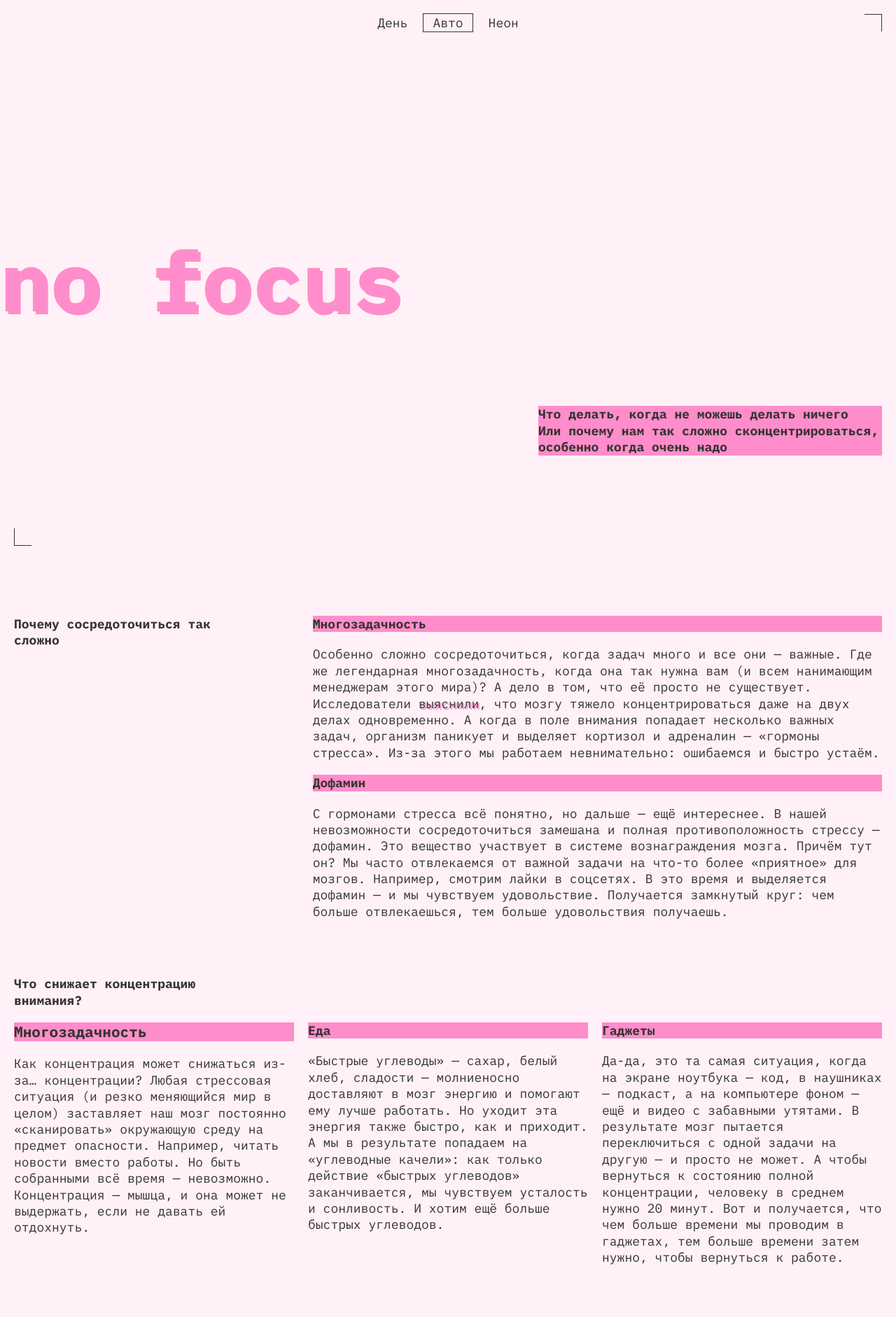
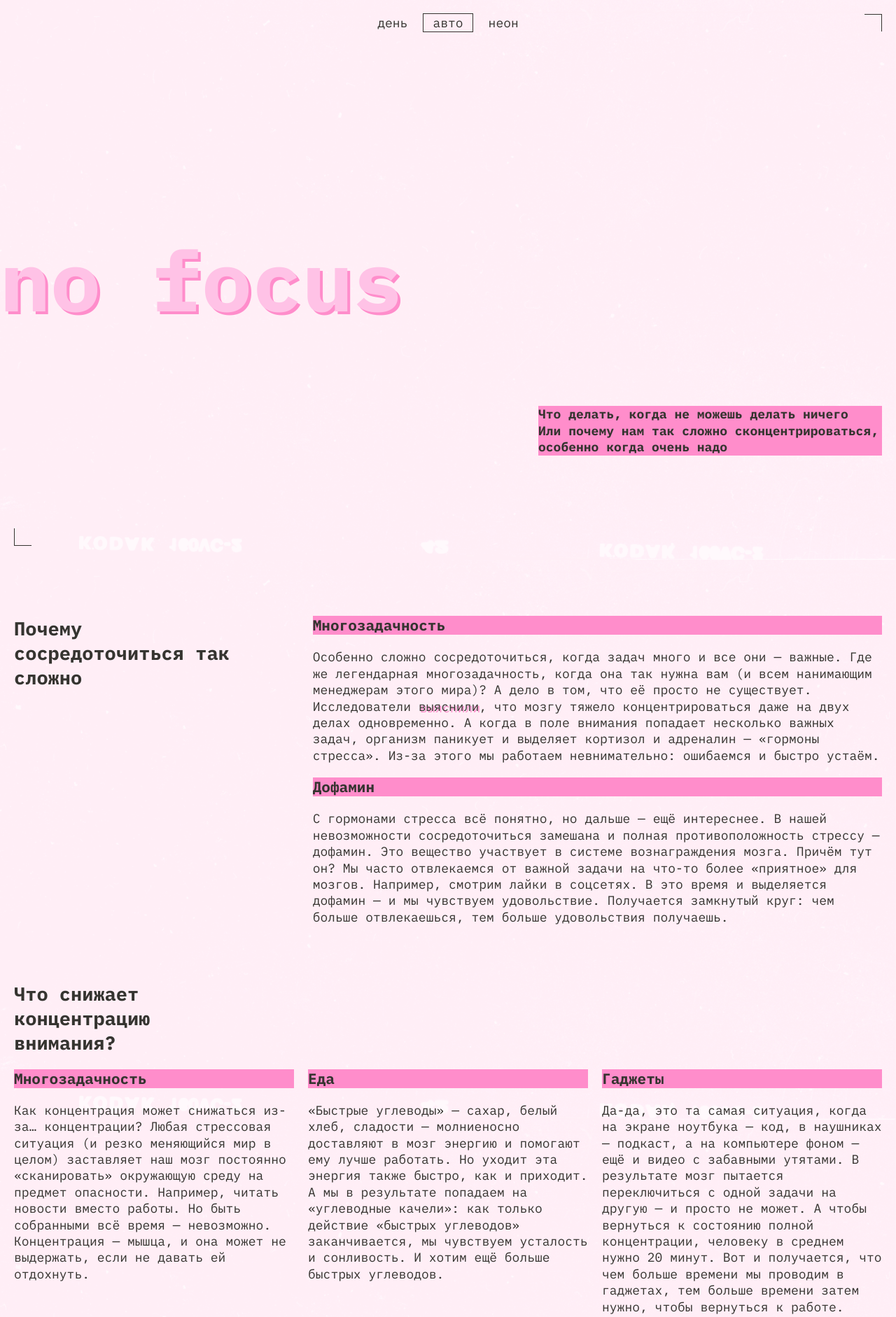
Before and after one commit to VoLudmila/slozhno-sosredotochitsya-fd, a website: page index.html in a window 1280 px wide. Shown: the top 1882 px of the page at 70% size. Drawn offline with Linux system fonts and the light colour scheme.

Commit message:
+edited articles and variables

```diff
--- a/index.html
+++ b/index.html
@@ -58,24 +58,25 @@
     </header>
     <main class="main">
       <section class="content-section content-reasons">
-        <h4 class="section__title">Почему сосредоточиться так сложно</h4>
+        <h2 class="section__title">Почему сосредоточиться так сложно</h2>
         <div class="article-list">
           <article class="section__article">
-            <h4 class="article__title title-decor">Многозадачность</h4>
+            <h3 class="article__title title-decor">Многозадачность</h3>
             <p class="article__text">
               Особенно сложно сосредоточиться, когда задач много и все они —
               важные. Где же легендарная многозадачность, когда она так нужна
               вам (и всем нанимающим менеджерам этого мира)? А дело в том, что
               её просто не существует. Исследователи
-              <a class="article__link" href="#">выяснили</a>, что мозгу тяжело
-              концентрироваться даже на двух делах одновременно. А когда в поле
-              внимания попадает несколько важных задач, организм паникует и
-              выделяет кортизол и адреналин — «гормоны стресса». Из-за этого мы
-              работаем невнимательно: ошибаемся и быстро устаём.
+              <a class="article__link" target="_blank" href="#">выяснили</a>,
+              что мозгу тяжело концентрироваться даже на двух делах
+              одновременно. А когда в поле внимания попадает несколько важных
+              задач, организм паникует и выделяет кортизол и адреналин —
+              «гормоны стресса». Из-за этого мы работаем невнимательно:
+              ошибаемся и быстро устаём.
             </p>
           </article>
           <article class="section__article">
-            <h4 class="article__title title-decor">Дофамин</h4>
+            <h3 class="article__title title-decor">Дофамин</h3>
             <p class="article__text">
               С гормонами стресса всё понятно, но дальше — ещё интереснее. В
               нашей невозможности сосредоточиться замешана и полная
@@ -90,7 +91,7 @@
         </div>
       </section>
       <section class="content-section content-whats">
-        <h4 class="section__title">Что снижает концентрацию внимания?</h4>
+        <h2 class="section__title">Что снижает концентрацию внимания?</h2>
         <div class="article-list">
           <article class="section__article">
             <h3 class="article__title title-decor">Многозадачность</h3>
@@ -104,7 +105,7 @@
             </p>
           </article>
           <article class="section__article">
-            <h4 class="article__title title-decor">Еда</h4>
+            <h3 class="article__title title-decor">Еда</h3>
             <p class="article__text">
               «Быстрые углеводы» — сахар, белый хлеб, сладости — молниеносно
               доставляют в мозг энергию и помогают ему лучше работать. Но уходит
@@ -115,7 +116,7 @@
             </p>
           </article>
           <article class="section__article">
-            <h4 class="article__title title-decor">Гаджеты</h4>
+            <h3 class="article__title title-decor">Гаджеты</h3>
             <p class="article__text">
               Да-да, это та самая ситуация, когда на экране ноутбука — код, в
               наушниках — подкаст, а на компьютере фоном — ещё и видео с
@@ -129,14 +130,14 @@
         </div>
       </section>
       <section class="content-section content-hows">
-        <h4 class="section__title">
+        <h2 class="section__title">
           Как концентрироваться лучше, чем золотая рыбка (то есть дольше трёх
           секунд)
-        </h4>
+        </h2>
         <div class="article-list">
-          <h4 class="article__title title-decor">
+          <h3 class="article__title title-decor">
             5 простых (на самом деле не очень) советов
-          </h4>
+          </h3>
           <article class="section__article">
             <h4 class="article__subtitle title-decor">
               Представьте небо и облака
@@ -165,11 +166,11 @@
             <h4 class="article__subtitle title-decor">Прогуляйтесь</h4>
             <p class="article__text">
               Или даже пробегитесь. Лучше найти парк или лес: один эксперимент
-              <a href="#" class="article__link">показал</a>, что созерцание
-              природы повышает концентрацию, в то время как после просмотра
-              городских пейзажей она наоборот понижается. Можно совместить
-              прогулку с физическими упражнениями или бегом — так в мозг
-              поступит ещё больше кислорода и он будет лучше работать. Но и
+              <a href="#" class="article__link" target="_blank">показал</a>, что
+              созерцание природы повышает концентрацию, в то время как после
+              просмотра городских пейзажей она наоборот понижается. Можно
+              совместить прогулку с физическими упражнениями или бегом — так в
+              мозг поступит ещё больше кислорода и он будет лучше работать. Но и
               простая двадцатиминутная прогулка — тоже отличный вариант.
             </p>
           </article>
@@ -194,7 +195,7 @@
         </div>
       </section>
       <section class="content-section">
-        <h4 class="article__title title-decor">А можно в картинках?</h4>
+        <h3 class="article__title title-decor">А можно в картинках?</h3>
         <ul class="gallery-list">
           <li class="gallery-item">
             <img
--- a/styles/dark.css
+++ b/styles/dark.css
@@ -5,7 +5,7 @@
 */
 
 :root.theme-dark {
-  --bg-img: './../images/cover-image-dark.png';
+  --bg-img: url(./../images/cover-image-dark.png);
   --bg-color: #000028;
   --title-color: #db00ff;
   --caption-with-bg-color: #000028;
@@ -13,18 +13,5 @@
   --accent-color: #ff0070;
   --text-color: #f1b2ce;
   --transparent-accent-color: rgb(255 0 112 / 0.4);
+  --rec-display: block;
 }
-
-@media (prefers-color-scheme: dark) {
-
-  :root {
-    --bg-img: './../images/cover-image-dark.png';
-    --bg-color: #000028;
-    --title-color: #db00ff;
-    --caption-with-bg-color: #000028;
-    --caption-without-bg-color: #ff0070;
-    --accent-color: #ff0070;
-    --text-color: #f1b2ce;
-    --transparent-accent-color: rgb(255 0 112 / 0.4);
-  }
-}
--- a/styles/light.css
+++ b/styles/light.css
@@ -5,7 +5,7 @@
 */
 
 :root.theme-light {
-  --bg-img: './../images/cover-image-light.png';
+  --bg-img: url(./../images/cover-image-light.png);
   --bg-color: #fff1f7;
   --title-color: #ffc2e6;
   --caption-with-bg-color: #353430;
@@ -13,26 +13,20 @@
   --accent-color: #ff8dcb;
   --text-color: #353430;
   --transparent-accent-color: rgb(50 49 45 / 0.4);
-}
-
-.theme-light .header__decor-rec {
-  display: none;
+  --rec-display: none;
 }
 
 @media (prefers-color-scheme: light) {
 
   :root {
-    --bg-img: './../images/cover-image-light.png';
+    --bg-img: url(./../images/cover-image-light.png);
     --bg-color: #fff1f7;
-    --title-color: #ff8dcb;
+    --title-color: #ffc2e6;
     --caption-with-bg-color: #353430;
     --caption-without-bg-color: #353430;
     --accent-color: #ff8dcb;
     --text-color: #353430;
     --transparent-accent-color: rgb(50 49 45 / 0.4);
-  }
-
-  .header__decor-rec {
-    display: none;
+    --rec-display: none;
   }
 }
--- a/styles/style.css
+++ b/styles/style.css
@@ -3,11 +3,11 @@
 .page {
   display: grid;
   gap: var(--section-gap);
-  font-family: var(--main-font), sans-serif;
+  font-family: var(--main-font), monospace;
   font-size: 18px;
   line-height: 1.3;
   background-color: var(--bg-color, #000028);
-  background-image: var(--bg-img, './../images/cover-image.png');
+  background-image: var(--bg-img, url(./../images/cover-image.png));
   background-position: center;
   background-size: cover;
   background-attachment: fixed;
@@ -58,8 +58,9 @@
 
 .header__decor-rec {
   position: absolute;
-  top: 0;
-  right: 10px;
+  top: var(--page-padding);
+  right: calc(var(--page-padding) + 10px);
+  display: var(--rec-display);
   color: var(--accent-color);
 }
 
@@ -93,6 +94,7 @@
   border: 1px solid transparent;
   padding: 0 12px;
   color: var(--caption-without-bg-color);
+  text-transform: lowercase;
   background-color: inherit;
   cursor: pointer;
 }
@@ -123,14 +125,13 @@
 
 .header__text {
   justify-self: flex-end;
-  min-width: 355px;
-  max-width: 491px;
   padding-inline-end: 2em;
   color: var(--caption-with-bg-color);
   font-weight: bold;
   font-size: 18px;
-  line-height: 23.4px;
   background-color: var(--accent-color);
+  max-inline-size: 355px;
+  max-block-size: 491px;
 }
 
 /* Main */
--- a/styles/variables.css
+++ b/styles/variables.css
@@ -4,7 +4,7 @@
 */
 
 :root {
-  --bg-img: './../images/cover-image.png';
+  --bg-img: url(./../images/cover-image-dark.png);
   --bg-color: #000028;
   --title-color: #db00ff;
   --caption-with-bg-color: #000028;
@@ -17,4 +17,5 @@
   --main-gap: 40px;
   --article-gap: 20px;
   --page-padding: 10px;
+  --rec-display: block;
 }
```
